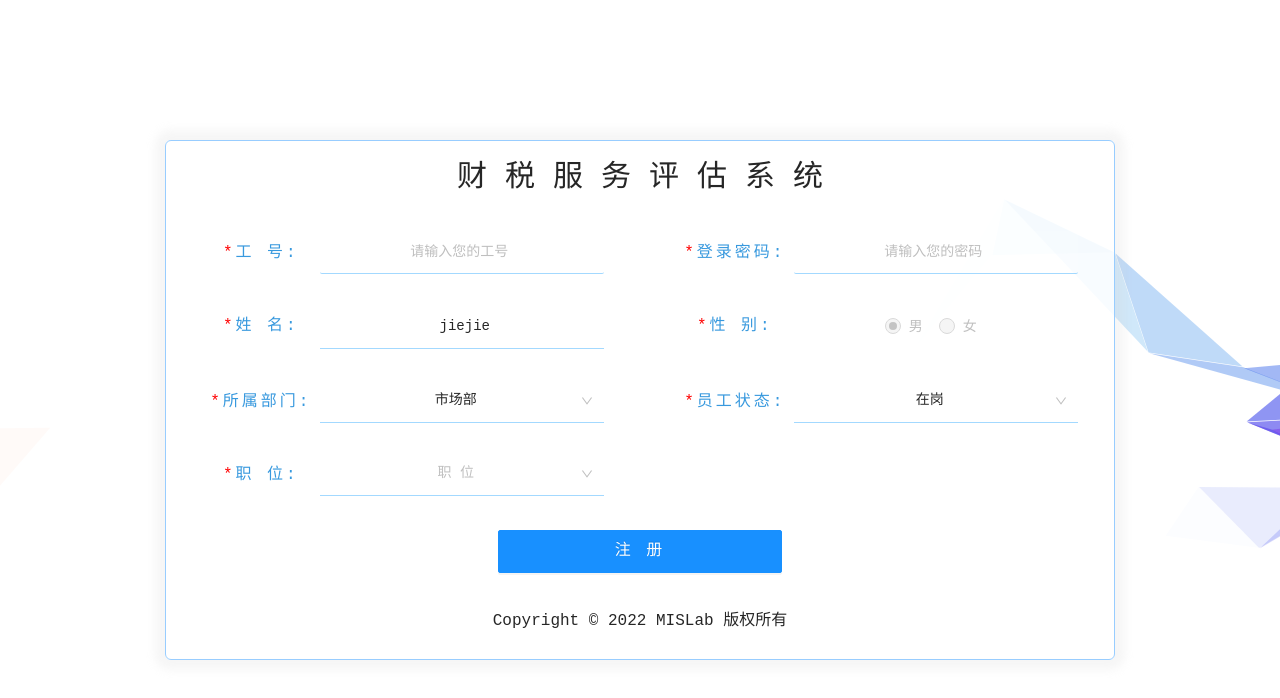
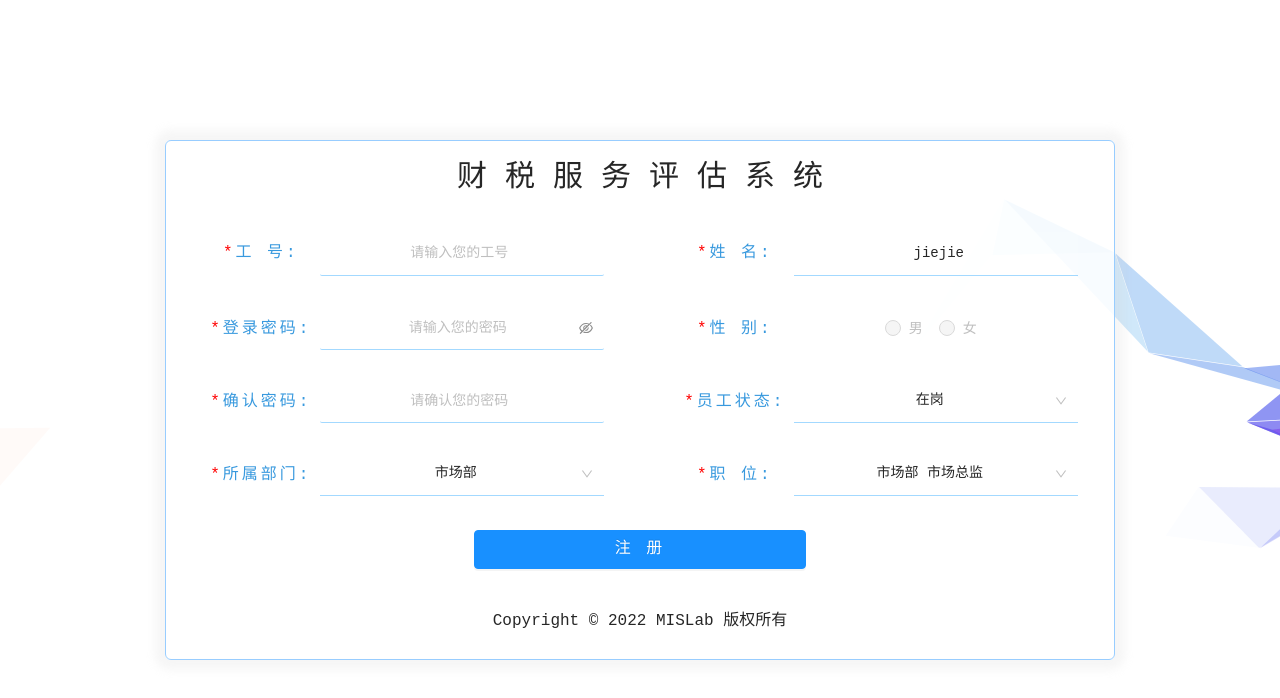
Before and after one commit to laochuanzhangL/recommendedSystem, a React (Create React App) app: page /login/register in a window 1280 px wide. Shown: the top 698 px of the page. Built offline with nearby package versions, Linux system fonts and the light colour scheme.

Commit message:
登录注册除了接口都行

```diff
--- a/package.json
+++ b/package.json
@@ -7,12 +7,14 @@
     "@testing-library/react": "^13.4.0",
     "@testing-library/user-event": "^13.5.0",
     "antd": "^4.23.0",
+    "axios": "^0.25.0",
     "node-sass": "^7.0.3",
     "react": "^18.2.0",
     "react-dom": "^18.2.0",
     "react-router-dom": "^5.3.3",
     "react-scripts": "5.0.1",
     "sass-loader": "^13.0.2",
+    "stream-http": "^3.2.0",
     "web-vitals": "^2.1.4"
   },
   "scripts": {
--- a/src/App.js
+++ /dev/null
@@ -1,21 +0,0 @@
-import React from 'react'
-import { BrowserRouter, Route, Switch, Redirect } from 'react-router-dom'
-import 'antd/dist/antd.min.css'
-// import './App.css'
-
-import Home from './pages/Home'
-import Login from './pages/Login'
-
-export default function App() {
-  return (
-    <div className="wrap">
-      <BrowserRouter>
-        <Switch>
-          <Route path='/login/*' component={Login} />
-          <Route path='/home' component={Home} />
-          <Redirect to='/login/login' />
-        </Switch>
-      </BrowserRouter>
-    </div>
-  )
-}
--- a/src/App.jsx
+++ b/src/App.jsx
@@ -1,7 +1,7 @@
 import React from "react";
 import { BrowserRouter, Route, Switch, Redirect } from "react-router-dom";
 import "antd/dist/antd.min.css";
-import './App.css'
+import "./App.css";
 import Routes from "./utils/routes";
 
 export default function App() {
@@ -10,7 +10,11 @@ export default function App() {
       <BrowserRouter>
         <Switch>
           {Routes.map((item) => (
-            <Route path={item.path} component={item.component} />
+            <Route
+              path={item.path}
+              component={item.component}
+              key={`${item.component}`}
+            />
           ))}
           <Redirect to="/login" />
         </Switch>
--- a/src/pages/Login/components/Register.css
+++ b/src/pages/Login/components/Register.css
@@ -5,11 +5,10 @@
 .Register {
   width: calc(100vw);
   height: calc(100vh);
+  font-family: "Courier New", Courier, monospace;
   display: flex;
   justify-content: center;
   align-items: center;
-  font-family: "Courier New", Courier, monospace;
-
 }
 .Register .reg-center {
   width: 950px;
@@ -65,10 +64,25 @@
 }
 .Register .reg-center .center-item .left .ant-input:focus,
 .Register .reg-center .center-item .right .ant-input:focus {
-  border-color: #ffffff;
   box-shadow: 0 0 0 0px rgba(255, 255, 255, 0.01);
-  border-right-width: 0px;
-  border-bottom: 1px solid rgba(103, 192, 255, 0.6);
+}
+.Register .reg-center .center-item .left #basic_password,
+.Register .reg-center .center-item .right #basic_password {
+  text-align: center;
+  padding-left: 15px;
+  background-color: rgba(255, 255, 255, 0.1);
+}
+.Register .reg-center .center-item .left #basic_password:hover,
+.Register .reg-center .center-item .right #basic_password:hover,
+.Register .reg-center .center-item .left #basic_password:focus,
+.Register .reg-center .center-item .right #basic_password:focus {
+  border: none;
+  box-shadow: none;
+  padding-left: 15px;
+}
+.Register .reg-center .center-item .left .ant-input-affix-wrapper-focused,
+.Register .reg-center .center-item .right .ant-input-affix-wrapper-focused {
+  box-shadow: none;
 }
 .Register .reg-center .center-item .left .ant-select:not(.ant-select-customize-input) .ant-select-selector,
 .Register .reg-center .center-item .right .ant-select:not(.ant-select-customize-input) .ant-select-selector {
@@ -77,9 +91,10 @@
   box-shadow: none;
 }
 .Register .reg-center .center-item .reg-button-center {
-  width: 30%;
-  height: 60%;
+  width: 35%;
+  height: 55%;
   letter-spacing: 3px;
   font-size: 16px;
   margin-top: 18px;
+  border-radius: 4px;
 }
--- a/src/pages/Login/components/Register.jsx
+++ b/src/pages/Login/components/Register.jsx
@@ -1,84 +1,49 @@
-import React from "react";
+import React, { useState } from "react";
 import { Button, Form, Input, Radio, message, Select, Cascader } from "antd";
+// 测试接口数据
+import axios from "axios";
 
+import LoginMsg from "../../../static/loginForRegister.json";
 import BG from "../../../utils/BG";
 import "./Register.css";
 
 const { Option } = Select;
 
 export function Register() {
-  const userStatus = ["在岗", "离职", "请假", "实习", "兼职", "停薪留职"];
-  const userPosition = [
-    {
-      value: "shichang",
-      label: "市场部",
-      children: [
-        {
-          value: "zongjian",
-          label: "市场总监",
-        },
-        {
-          value: "jingli",
-          label: "经理",
-        },
-        {
-          value: "zhuguan",
-          label: "主管",
-        },
-        {
-          value: "zhuanyuan",
-          label: "市场专员",
-        },
-      ],
-    },
-    {
-      value: "xiangmu",
-      label: "项目部",
-      children: [
-        {
-          value: "jingli",
-          label: "项目经理",
-        },
-        {
-          value: "jinglizhuli",
-          label: "项目经理助理",
-          children: [
-            { value: "caiwu", label: "财务" },
-            { value: "shuiwu", label: "税务" },
-            { value: "fawu", label: "法务" },
-          ],
-        },
-        {
-          value: "kuaiji",
-          label: "项目会计",
-        },
-      ],
-    },
-    {
-      value: "zongjingban",
-      label: "总经办",
-      children: [
-        {
-          value: "zongjingli",
-          label: "总经理",
-        },
-        {
-          value: "mishu",
-          label: "经理秘书",
-        },
-        {
-          value: "zhuli",
-          label: "经理助理",
-        },
-      ],
-    },
-  ];
+  const { Name } = LoginMsg;
+  const { Status } = LoginMsg;
+  const { Deparment } = LoginMsg;
+  const { Position } = LoginMsg;
+  const [userMsg, setUserMsg] = useState({});
   // 提交表单后正确和错误的信息
   const onFinish = (values) => {
+    const { rePassword } = values;
+    delete values.rePassword;
+    if (rePassword !== values.password) {
+      message.error("两次密码输入不相同，请重新输入！");
+      return;
+    }
     console.log(values);
   };
   const onFinishFailed = (errorInfo) => {
     message.error(errorInfo.errorFields[0].errors[0]);
+  };
+
+  // 填写完工号后获取员工信息
+  const getUserMsg = (data) => {
+    const value = data.target.value;
+    if (!value) {
+      message.warn("您似乎还没有输入工号哦~");
+      return;
+    }
+    axios
+      .get(
+        "https://www.fastmock.site/mock/8b2962f568e930a3d394e505c2edc00d/getUserMsgTest/user"
+      )
+      .then((res) => {
+        console.log(res.data);
+        setUserMsg({ ...res.data });
+      });
   };
 
   return (
@@ -94,12 +59,12 @@ export function Register() {
           {/* 标题 */}
           <div className="center-item">
             <span style={{ textAlign: "center", fontSize: "30px" }}>
-            财 税 服 务 评 估 系 统
+              财 税 服 务 评 估 系 统
             </span>
           </div>
 
           {/* 中间注册信息 */}
-          {/* 工号&密码 */}
+          {/* 工号&姓名 */}
           <div className="center-item">
             <div className="left">
               <div className="text">
@@ -110,72 +75,84 @@ export function Register() {
                 noStyle
                 rules={[{ required: true, message: "请输入您的工号!" }]}
               >
-                <Input className="reg-msg-write" placeholder="请输入您的工号" />
+                <Input
+                  className="reg-msg-write"
+                  placeholder="请输入您的工号"
+                  maxLength={12}
+                  onBlur={getUserMsg}
+                />
               </Form.Item>
             </div>
             <div className="right">
+              <div className="text">
+                <span style={{ color: "red" }}>*</span>姓 名:
+              </div>
+              <div className="reg-msg-write">
+                {userMsg.name ? userMsg.name : Name}
+              </div>
+            </div>
+          </div>
+
+          {/* 登录密码&性别 */}
+          <div className="center-item">
+            <div className="left">
               <div className="text">
                 <span style={{ color: "red" }}>*</span>登录密码:
               </div>
               <Form.Item
                 name="password"
                 noStyle
-                rules={[{ required: true, message: "请输入您的密码!" }]}
+                rules={[{ required: true, message: "密码不能为空!" }]}
               >
-                <Input
+                <Input.Password
                   className="reg-msg-write"
                   placeholder="请输入您的密码"
-                  type="password"
                 />
               </Form.Item>
-            </div>
-          </div>
-
-          {/* 姓名&性别 */}
-          <div className="center-item">
-            <div className="left">
-              <div className="text">
-                <span style={{ color: "red" }}>*</span>姓 名:
-              </div>
-              <div className="reg-msg-write">jiejie</div>
             </div>
             <div className="right">
               <div className="text">
                 <span style={{ color: "red" }}>*</span>性 别:
               </div>
               <div className="reg-msg-write" style={{ borderBottom: "none" }}>
-                <Radio defaultChecked={true} disabled>
+                <Radio checked={userMsg.gender === "mail"} disabled>
                   男
                 </Radio>
-                <Radio disabled>女</Radio>
+                <Radio checked={userMsg.gender === "femail"} disabled>
+                  女
+                </Radio>
               </div>
             </div>
           </div>
 
-          {/* 所属部门&员工状态 */}
+          {/* 确认密码&员工状态 */}
           <div className="center-item">
             <div className="left">
               <div className="text">
-                <span style={{ color: "red" }}>*</span>所属部门:
+                <span style={{ color: "red" }}>*</span>确认密码:
               </div>
-              <Select defaultValue="市场部" className="reg-msg-write">
-                <Option value="shichang" disabled>
-                  市场部
-                </Option>
-                <Option value="xiangmu" disabled>
-                  项目部
-                </Option>
-                <Option value="zongjingban" disabled>
-                  总经办
-                </Option>
-              </Select>
+              <Form.Item
+                name="rePassword"
+                noStyle
+                rules={[{ required: true, message: "请再次确认您的密码!" }]}
+              >
+                <Input
+                  className="reg-msg-write"
+                  placeholder="请确认您的密码"
+                  type="password"
+                />
+              </Form.Item>
             </div>
             <div className="right">
               <div className="text">
                 <span style={{ color: "red" }}>*</span>员工状态:
               </div>
-              <Select defaultValue="在岗" className="reg-msg-write">
-                {userStatus.map((item) => {
+              <Select
+                defaultValue={"在岗"}
+                value={userMsg.status}
+                className="reg-msg-write"
+              >
+                {Status.map((item) => {
                   return (
                     <Option value={`${item}`} key={`${item}`} disabled>
                       {item}
@@ -186,19 +163,38 @@ export function Register() {
             </div>
           </div>
 
-          {/* 职位 */}
+          {/* 所属部门&职位 */}
           <div className="center-item">
             <div className="left">
+              <div className="text">
+                <span style={{ color: "red" }}>*</span>所属部门:
+              </div>
+              <Select
+                defaultValue={"市场部"}
+                value={userMsg.deparment}
+                className="reg-msg-write"
+              >
+                {Deparment.map((item) => {
+                  return (
+                    <Option key={`${item}`} value={`${item}`} disabled>
+                      {item}
+                    </Option>
+                  );
+                })}
+              </Select>
+            </div>
+            <div className="right">
               <div className="text">
                 <span style={{ color: "red" }}>*</span>职 位:
               </div>
               <Cascader
-                options={userPosition}
-                placeholder="职 位"
+                options={Position}
+                defaultValue="市场部 市场总监"
+                value={userMsg.position}
                 className="reg-msg-write"
+                allowClear={false}
               />
             </div>
-            <div className="right"></div>
           </div>
 
           {/* 注册按钮 */}
--- a/src/pages/Login/components/Register.less
+++ b/src/pages/Login/components/Register.less
@@ -1,7 +1,6 @@
 * {
   padding: 0;
   margin: 0;
-  font-family: "Courier New", Courier, monospace;
 }
 
 // 用于设置flex布局
@@ -14,6 +13,7 @@
 .Register {
   width: calc(100vw);
   height: calc(100vh);
+  font-family: "Courier New", Courier, monospace;
   .flexBox(center, center);
   .reg-center {
     width: 950px;
@@ -55,13 +55,28 @@
           text-align: center;
           .flexBox(center, center);
         }
-        //   输入框样式设置
+
+        //   输入文本框样式设置
         .ant-input:focus {
-          border-color: #ffffff;
           box-shadow: 0 0 0 0px rgba(255, 255, 255, 0.01);
-          border-right-width: 0px;
-          border-bottom: 1px solid rgba(103, 192, 255, 0.6);
         }
+        // 设置密码输入框样式
+        #basic_password  {
+          text-align: center;
+          padding-left: 15px;
+          background-color: rgba(255, 255, 255, 0.1);
+        }
+        #basic_password:hover,
+        #basic_password:focus {
+          border: none;
+          box-shadow: none;
+          padding-left: 15px;
+        }
+        // 设置密码输入框聚焦时无边框
+        .ant-input-affix-wrapper-focused {
+          box-shadow: none;
+        }
+
         // 多选框样式
         .ant-select:not(.ant-select-customize-input) .ant-select-selector {
           background-color: rgba(255, 255, 255, 0.2);
@@ -71,11 +86,12 @@
       }
       // 注册按钮
       .reg-button-center {
-        width: 30%;
-        height: 60%;
+        width: 35%;
+        height: 55%;
         letter-spacing: 3px;
         font-size: 16px;
         margin-top: 18px;
+        border-radius: 4px;
       }
     }
   }
--- a/src/pages/Login/components/Register.scss
+++ /dev/null
@@ -1,82 +0,0 @@
-* {
-  padding: 0;
-  margin: 0;
-  font-family: "Courier New", Courier, monospace;
-}
-
-// 用于设置flex布局
-@mixin flexBox($justify: space-between, $align: flex-start) {
-  display: flex;
-  justify-content: $justify;
-  align-items: $align;
-}
-
-.Register {
-  width: calc(100vw);
-  height: calc(100vh);
-  @include flexBox(center, center);
-  .reg-center {
-    width: 950px;
-    height: 520px;
-    background-color: rgba(255, 255, 255, 0.85);
-    border-radius: 6px;
-    border: 1px solid rgb(152, 205, 255);
-    box-shadow: 0px 0px 10px 10px rgba(210, 210, 210, 0.2);
-    @include flexBox(flex-start, center);
-    flex-direction: column;
-    .center-item {
-      margin: 1px;
-      width: 100%;
-      height: 18%;
-      line-height: 73px;
-      @include flexBox(center);
-      // 中间四行
-      .left,
-      .right {
-        width: 50%;
-        height: 100%;
-        @include flexBox(center, center);
-        .text {
-          width: 25%;
-          height: 80%;
-          text-align: center;
-          line-height: 58px;
-          letter-spacing: 3px;
-          font-size: 16px;
-          color: rgb(56, 153, 222);
-        }
-        .reg-msg-write {
-          width: 60%;
-          height: 60%;
-          background-color: rgba(255, 255, 255, 0.1);
-          padding-left: 5px;
-          border: none;
-          border-bottom: 1px solid rgba(103, 192, 255, 0.6);
-          text-align: center;
-          @include flexBox(center, center);
-        }
-        //   输入框样式设置
-        .ant-input:focus {
-          border-color: #ffffff;
-          box-shadow: 0 0 0 0px rgba(255, 255, 255, 0.01);
-          border-right-width: 0px;
-          border-bottom: 1px solid rgba(103, 192, 255, 0.6);
-        }
-        // 多选框样式
-        .ant-select:not(.ant-select-customize-input) .ant-select-selector {
-          background-color: rgba(255, 255, 255, 0.2);
-          border: 0px solid #d9d9d9;
-          box-shadow: none;
-        }
-      }
-      // 注册按钮
-      .reg-button-center {
-        width: 30%;
-        height: 60%;
-        letter-spacing: 3px;
-        font-size: 16px;
-        margin-top: 18px;
-      }
-    }
-  }
-}
--- a/src/static/loginForRegister.json
+++ b/src/static/loginForRegister.json
@@ -1,5 +1,79 @@
 {
-    "name": "jiejie",
-    "gender": ["男", "女"],
-    "deparment": ""
+  "Name": "jiejie",
+  "Deparment": ["市场部", "项目部", "总经办"],
+  "Status": ["在岗", "离职", "请假", "实习", "兼职", "停薪留职"],
+  "Position": [
+    {
+      "value": "shichang",
+      "label": "市场部",
+      "children": [
+        {
+          "value": "zongjian",
+          "label": "市场总监",
+          "disabled": true
+        },
+        {
+          "value": "jingli",
+          "label": "经理",
+          "disabled": true
+        },
+        {
+          "value": "zhuguan",
+          "label": "主管",
+          "disabled": true
+        },
+        {
+          "value": "zhuanyuan",
+          "label": "市场专员",
+          "disabled": true
+        }
+      ]
+    },
+    {
+      "value": "xiangmu",
+      "label": "项目部",
+      "children": [
+        {
+          "value": "jingli",
+          "label": "项目经理",
+          "disabled": true
+        },
+        {
+          "value": "jinglizhuli",
+          "label": "项目经理助理",
+          "children": [
+            { "value": "caiwu", "label": "财务", "disabled": true },
+            { "value": "shuiwu", "label": "税务", "disabled": true },
+            { "value": "fawu", "label": "法务", "disabled": true }
+          ]
+        },
+        {
+          "value": "kuaiji",
+          "label": "项目会计",
+          "disabled": true
+        }
+      ]
+    },
+    {
+      "value": "zongjingban",
+      "label": "总经办",
+      "children": [
+        {
+          "value": "zongjingli",
+          "label": "总经理",
+          "disabled": true
+        },
+        {
+          "value": "mishu",
+          "label": "经理秘书",
+          "disabled": true
+        },
+        {
+          "value": "zhuli",
+          "label": "经理助理",
+          "disabled": true
+        }
+      ]
+    }
+  ]
 }
```
Also changed, not shown: 1 other file (tests, documents, lock files or other folders).
